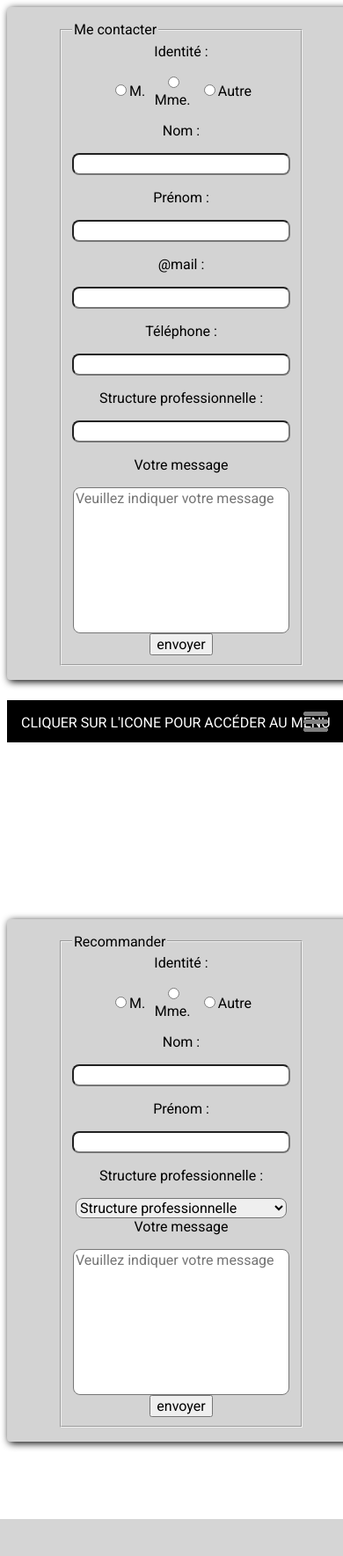
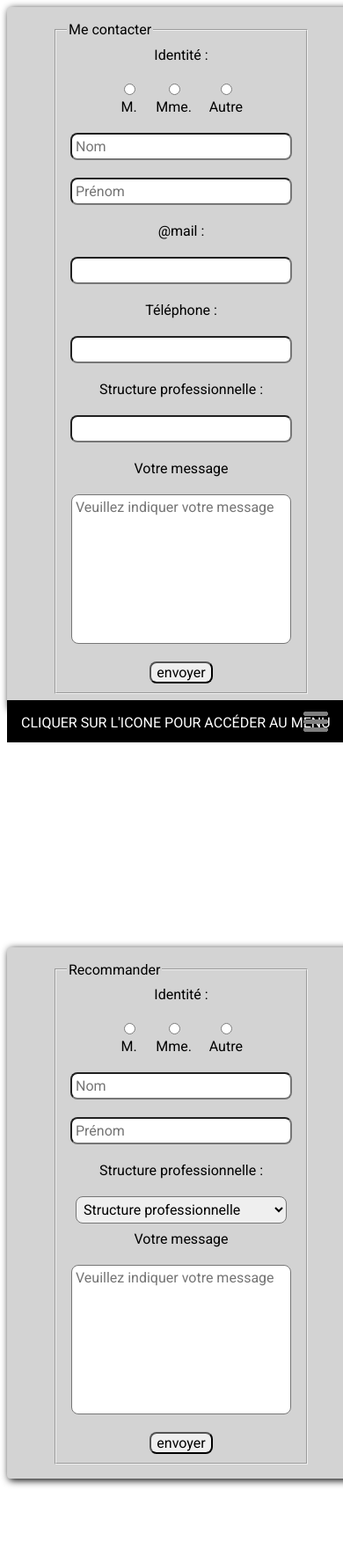
Before and after one commit to tdeniaud/portfolio_Theo_DENIAUD, a PHP site: page /contact.html in a window 390 px wide; the page is wider, and only the part inside the window is pictured. Shown: that part at 88% size. Before the commit the page ends 1727 px from the top of that part, so only its background shows below. Run offline with PHP 8.4, Linux system fonts and the light colour scheme.

Commit message:
modification css responsive

```diff
--- a/contact.html
+++ b/contact.html
@@ -50,13 +50,10 @@
 
                                 </div>
 
-                                <label>Nom :</label>
+                                <label><input name="nom" type="text" maxlength="25" title="votre nom" placeholder="Nom" required></label>
 
-                                <label><input name="nom" type="text" maxlength="25" title="votre nom" required></label>
 
-                                <label>Prénom :</label>
-
-                                <label><input name="nom" type="text" maxlength="25" required></label>
+                                <label><input name="nom" type="text" maxlength="25" placeholder="Prénom" required></label>
 
                                 <label>@mail :</label>
 
@@ -118,13 +115,10 @@
 
                                     </div>
 
-                                    <label>Nom :</label>
+                                    <label><input name="nom" type="text" maxlength="25" title="votre nom" placeholder="Nom" required></label>
 
-                                    <label><input name="nom" type="text" maxlength="25" title="votre nom" required></label>
 
-                                    <label>Prénom :</label>
-
-                                    <label><input name="nom" type="text" maxlength="25" required></label>
+                                    <label><input name="nom" type="text" maxlength="25" placeholder="Prénom" required></label>
 
                                     <label>Structure professionnelle :</label>
 
--- a/text/style.css
+++ b/text/style.css
@@ -406,8 +406,18 @@ fieldset .flex-column {
 input[type="text"], input[type="email"], input[type="tel"], .champs, select {
   border-radius: 0.5em;
   width: 15em;
+  padding: 0.25rem;
 }
 
 #titre {
   margin: 0.5rem 0rem;
 }
+
+input[type="submit"]{
+  border-radius: 0.5em;
+  margin-top: 1rem;
+}
+
+label, select,textarea {
+  margin: 0.25rem;
+}
```
Also changed, not shown: CGU.html (+0 -24 lines), reseaux.html (+0 -8 lines).
